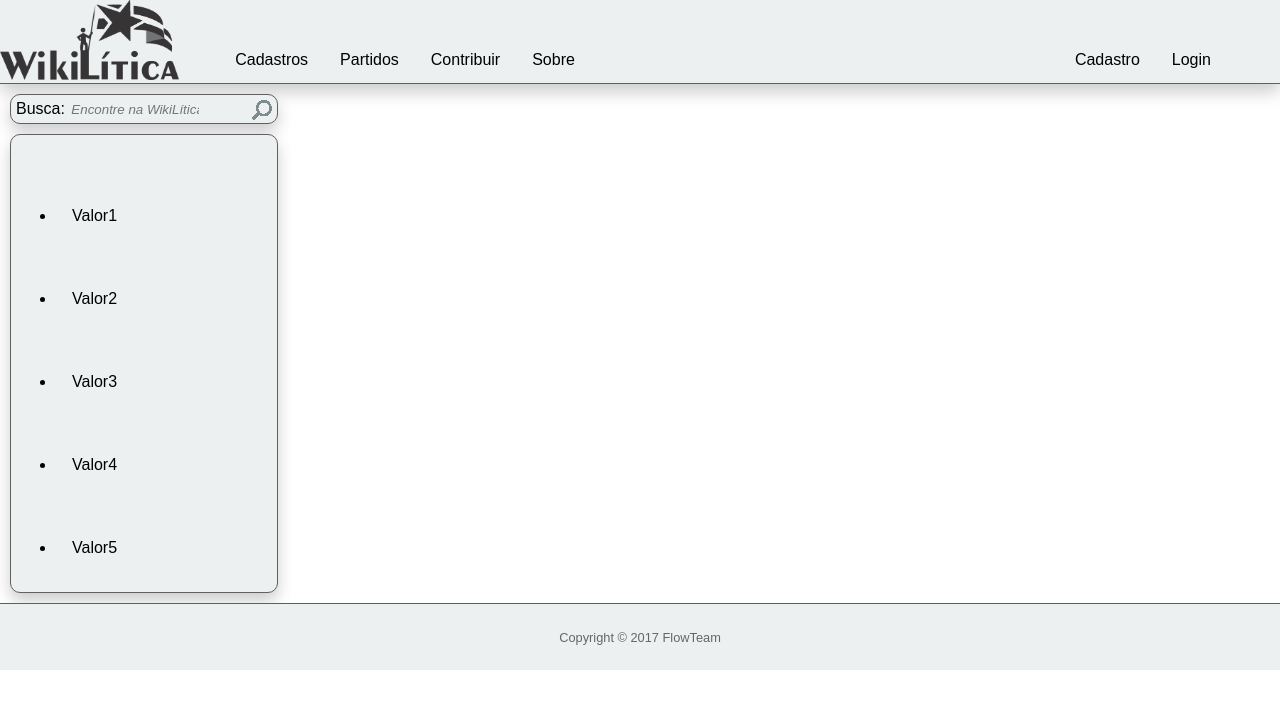
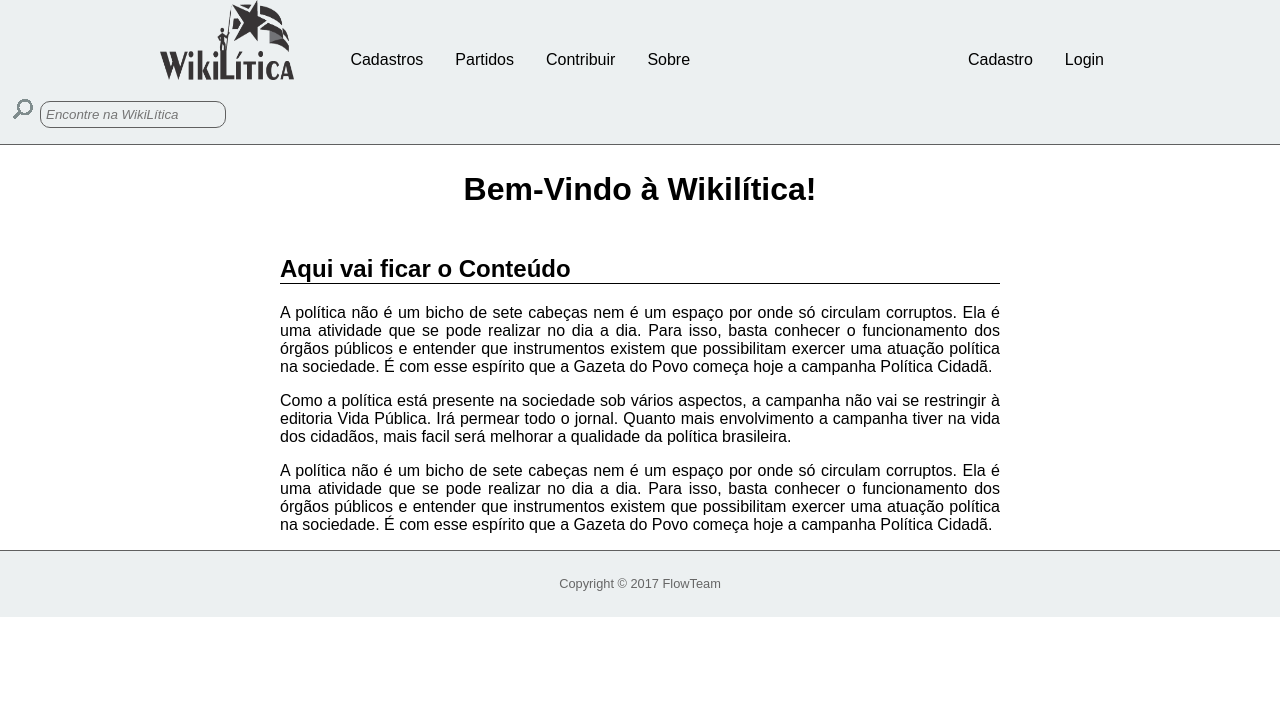
Before and after one commit to arthurfalcao/wikilitica, a PHP site: page / in a window 1280 px wide. Shown: the top 709 px of the page. Run offline with PHP 8.4, Linux system fonts and the light colour scheme.

Commit message:
Alterado index e adicionado blocos que iram compor o corpo do site

```diff
--- a/index.html
+++ b/index.html
@@ -6,6 +6,7 @@
 	<link rel="stylesheet" type="text/css" href="static/css/estilo.css">
 </head>
 <body>
+	<div class = "content" id="master">
 		<div id="header">
 			<a href="./index.html">
 				<img  class="imagem"  src="./static/img/WikiLítica_logo.png" alt="logo" height="80px" width="270px">
@@ -22,28 +23,28 @@
 					<li><a href="#">Partidos</a></li>
 					<li><a href="#">Contribuir</a></li>
 					<li><a href="#">Sobre</a></li>
-				<li style="float:right; margin-right: 5%"><a href="login.html">Login</a></li>
-				<li style="float:right"><a href="cadastro.html">Cadastro</a></li>
+					<li style="float:right; margin-right: 10% auto"><a href="login.html">Login</a></li>
+					<li style="float:right; margin-right: 5% auto"><a href="cadastro.html">Cadastro</a></li>
 				</ul>
 			</div>
 		</div>
-	<div id="buscar">
-		<a href="#"><img src="./static/img/lupa.png"></a>
-		<form action="#">
-			Busca: <input type="text" name="busca" placeholder="Encontre na WikiLítica">
-		</form>
+				<ul>
+					<li id="busca"><form action="#"><input type="text" name="busca" placeholder="Encontre na WikiLítica"></form></li>
+				</u>
 	</div>
-	<div id="menuvertical">
-		<ul>
-			<li><a href="#">Valor1</a></li>
-			<li><a href="#">Valor2</a></li>
-			<li><a href="#">Valor3</a></li>
-			<li><a href="#">Valor4</a></li>
-			<li><a href="#">Valor5</a></li>
-		</ul>
+	<div class="corpo">
+		<div class="corpo" id="cabecalho">
+			<h1>Bem-Vindo à Wikilítica!</h1>
 		</div>
-	<footer id="rodape">
+		<div class="corpo" id="conteudo">
+			<h2>Aqui vai ficar o Conteúdo</h2>
+			<p>A política não é um bicho de sete cabeças nem é um espaço por onde só circulam corruptos. Ela é uma atividade que se pode realizar no dia a dia. Para isso, basta conhecer o funcionamento dos órgãos públicos e entender que instrumentos existem que possibilitam exercer uma atuação política na sociedade. É com esse espírito que a Gazeta do Povo começa hoje a campanha Política Cidadã.</p>
+			<p>Como a política está presente na sociedade sob vários aspectos, a campanha não vai se restringir à editoria Vida Pública. Irá permear todo o jornal. Quanto mais envolvimento a campanha tiver na vida dos cidadãos, mais facil será melhorar a qualidade da política brasileira.</p>
+			<p>A política não é um bicho de sete cabeças nem é um espaço por onde só circulam corruptos. Ela é uma atividade que se pode realizar no dia a dia. Para isso, basta conhecer o funcionamento dos órgãos públicos e entender que instrumentos existem que possibilitam exercer uma atuação política na sociedade. É com esse espírito que a Gazeta do Povo começa hoje a campanha Política Cidadã.</p>
+		</div>
+	</div>
+</body>
+	<footer class="footer" id="rodape">
 		<p>Copyright &copy 2017 FlowTeam</p>
 	</footer>
-</body>
 </html>
--- a/static/css/estilo.css
+++ b/static/css/estilo.css
@@ -1,5 +1,10 @@
 @charset "UTF-8";
 
+* {
+    -webkit-box-sizing: border-box;
+    -moz-box-sizing: border-box;
+    box-sizing: border-box;
+}
 body{
 	margin: 0 auto;
     font-family: "Century Gothic", CenturyGothic, AppleGothic, sans-serif;
@@ -29,11 +34,16 @@ li a:hover {
     color: white;
 }
 
+/* Define Tamanho do menu e centraliza */
 #header{
+    width:75%;
+    margin: 0 auto;
+}
+#master{
     width:100%;
+    margin: 0 auto;
     background-color: #ecf0f1;
     border-bottom: 1px solid #606060;
-    box-shadow: 0px 8px 16px 0px rgba(0,0,0,0.2);
 }
 
 .imagem {
@@ -90,27 +100,20 @@ li.dropdown {
     border-top:1px solid #606060;
 
 }
+#busca{
 
-#buscar {
-    margin:10px;
+    list-style-image: url("../img/lupa.png");
+    width:30%;
+}
+#busca input{
+    font-style: italic;
+    background: none;
+    box-shadow: 0 0 0 0;
+    outline: 0;
     border: 1px solid #606060;
-    width: 20%;
+    width: 50%;
     border-radius: 10px;
     padding: 5px;
-    background: #ecf0f1;
-
-    box-shadow: 0px 8px 16px 0px rgba(0,0,0,0.2);
-}
-
-#buscar img{
-    float: right;
-}
-#buscar input{
-    font-style: italic;
-    width: 50%;
-    border:none;
-    background: none;
-    overflow: none;
 }
 #menuvertical {
     border: 1px solid #606060;
@@ -119,7 +122,25 @@ li.dropdown {
     background: #ecf0f1;
     padding: 5px;
     width:20%;
-     box-shadow: 0px 8px 16px 0px rgba(0,0,0,0.2);
+}
+
+/* Corpo Site */
+
+.corpo {
+     width: 75%;
+     margin:0 auto;
+
+}
+#cabecalho{
+    text-align: center;
+    padding: 5px;
+
+}
+.corpo h2{
+    border-bottom: 1px solid black;
+}
+.corpo p{
+    text-align: justify;
 }
 /* Copyright */
 
```
Lines whose indentation alone changed are shown as unchanged.
